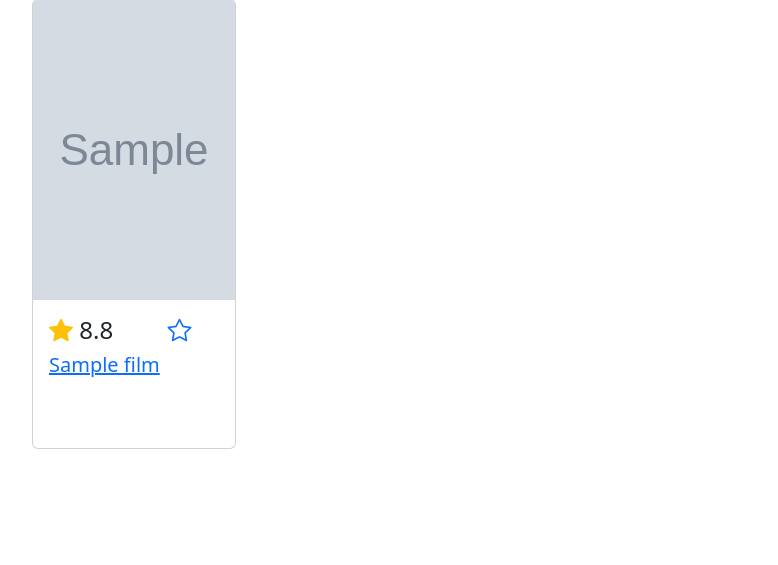
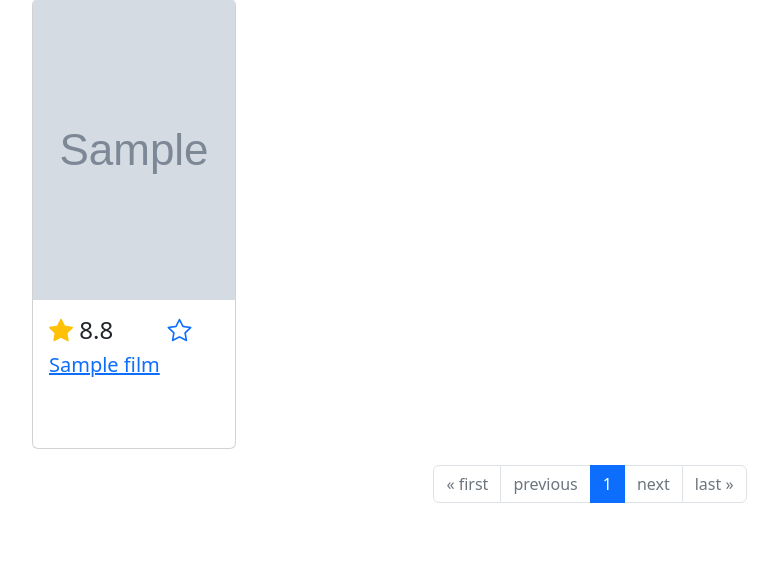
Before and after one commit to nbbrdn/imdb, a Django app: page / in a window 1280 px wide. Shown: the part 82-647 px from the top of the page, without its empty margins (50-828 px from the left). Run offline with Django 5.2, Linux system fonts and the light colour scheme; tables that the repository leaves empty hold one stand-in row (values such as "Sample post"); grey boxes marked "Sample" are stand-in pictures.

Commit message:
Add films pagination

```diff
--- a/films/templates/films/f_detail.html
+++ b/films/templates/films/f_detail.html
@@ -8,7 +8,9 @@
         </div>
         <div class="col-8">
             <p>
-                <span class="badge rounded-pill text-bg-primary">{{ film.genre }}</span>
+                {% for genre in genres %}
+                    <span class="badge rounded-pill text-bg-primary">{{ genre }}</span>
+                {% endfor %}
             </p>
             <p>{{ film.released|date:"Y" }} - {{ film.certificate }} - {{ duration }}</p>
             <p>{{ film.overview }}</p>
--- a/films/templates/films/homepage.html
+++ b/films/templates/films/homepage.html
@@ -5,7 +5,7 @@
     <hr>
 
     <div class="row row-cols-5">
-        {% for film in films %}
+        {% for film in page_obj %}
             <div class="mb-3">
                 <div class="card" style="min-height: 450px;">
                     <img src="{{ film.poster }}" class="card-img-top" height="300px">
@@ -20,4 +20,51 @@
             </div>
         {% endfor %}
     </div>
+    <nav aria-label="Page navigation example">
+        <ul class="pagination justify-content-center">
+            {% if page_obj.has_previous %}
+                <li class="page-item">
+                    <a class="page-link" href="?page={{page_obj.paginator.1}}">&laquo; first</a>
+                </li>
+                <li class="page-item">
+                    <a class="page-link" href="?page={{ page_obj.previous_page_number }}">previous</a>
+                </li>
+            {% else %}
+            <li class="page-item disabled">
+                <a class="page-link" href="#">&laquo; first</a>
+            </li>
+            <li class="page-item disabled">
+                <a class="page-link" href="#">previous</a>
+            </li>
+            {% endif %}
+            {% for n in page_obj.paginator.page_range %}
+                {% if page_obj.number == n %}
+
+                    <li class="page-item active">
+                        <a class="page-link" href="?page={{ n }}">{{ n }}</a>
+                    </li>
+                {% elif n > page_obj.number|add:-3 and n < page_obj.number|add:3 %}
+                    <li class="page-item">
+                        <a class="page-link" href="?page={{ n }}">{{ n }}</a>
+                    </li>
+                {% endif %}
+            {% endfor %}
+            {% if page_obj.has_next %}
+                <li class="page-item">
+                    <a class="page-link" href="?page={{ page_obj.next_page_number }}">next</a>
+                </li>
+                <li class="page-item">
+                    <a class="page-link" href="?page={{ page_obj.paginator.num_pages }}">last &raquo;</a>
+                </li>
+            {% else %}
+                <li class="page-item disabled">
+                    <a class="page-link" href="#">next</a>
+                </li>
+                <li class="page-item disabled">
+                    <a class="page-link" href="#">last &raquo;</a>
+                </li>
+            {% endif %}
+            </li>
+        </ul>
+    </nav>
 {% endblock content %}
--- a/films/views.py
+++ b/films/views.py
@@ -2,6 +2,7 @@ from datetime import timedelta
 import json
 import os
 
+from django.core.paginator import Paginator
 from django.http import HttpResponse
 from django.shortcuts import get_object_or_404, render
 
@@ -43,7 +44,12 @@ def add_films(request):
 
 def homepage(request):
     films = Film.objects.all()
-    context = {"films": films}
+
+    paginator = Paginator(films, 10)
+    page_number = request.GET.get("page")
+    page_obj = paginator.get_page(page_number)
+
+    context = {"page_obj": page_obj}
     return render(request, "films/homepage.html", context)
 
 
@@ -54,6 +60,7 @@ def film_detail(request, pk):
     hours = total_seconds // 3600
     minutes = (total_seconds % 3600) // 60
     duration = f"{hours}h {minutes}m"
+    genres = film.genre.split(",")
 
-    context = {"film": film, "duration": duration}
+    context = {"film": film, "duration": duration, "genres": genres}
     return render(request, "films/f_detail.html", context)
```
